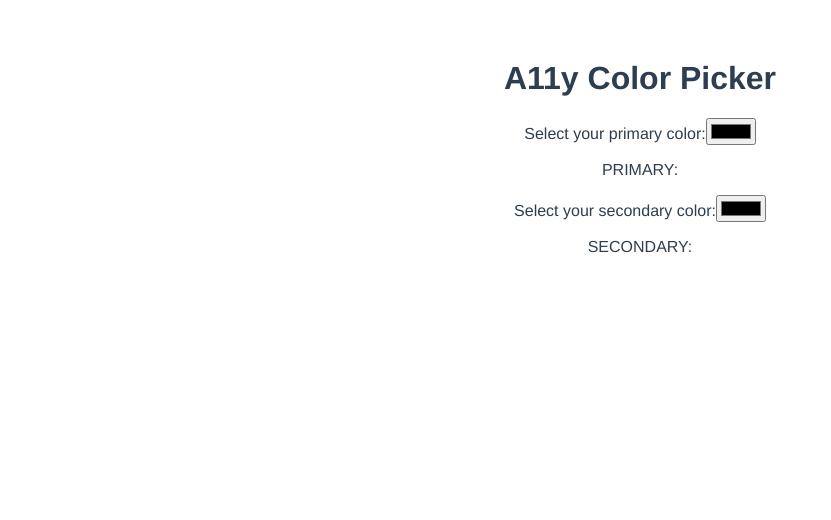
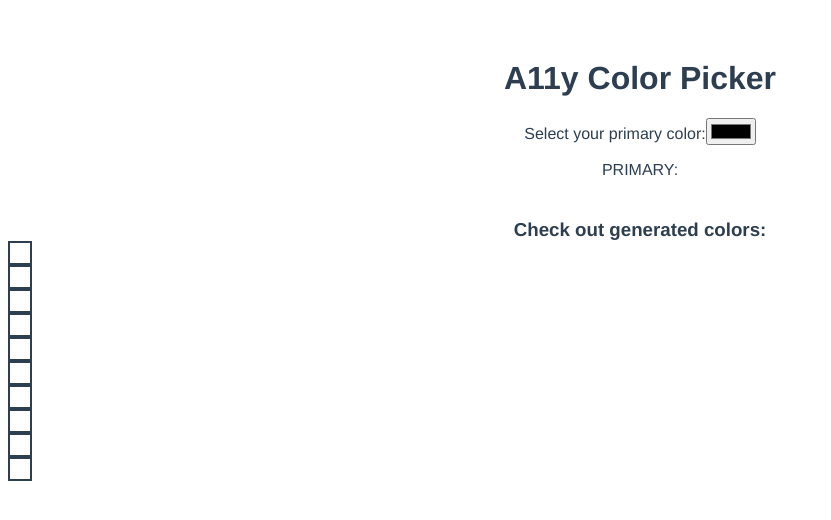
Before and after one commit to drinkingtheink/a11y-color-picker, a Vue app: page / in a window 1280 px wide. Shown: the top 520 px of the page, without its empty margins (0-831 px from the left). Built offline with nearby package versions, Linux system fonts and the light colour scheme.

Commit message:
scaffolding color generator and tiles

```diff
--- a/src/components/AppStage.vue
+++ b/src/components/AppStage.vue
@@ -1,5 +1,5 @@
 <template>
-  <div class="hello">
+  <main class="hello">
     <h1>A11y Color Picker</h1>
 
     <section class="primary-select">
@@ -7,50 +7,29 @@
       <input type="color" id="primary-color-select" @input="handlePrimaryColorChange" />
       <p>PRIMARY: {{ primary }}</p>
     </section>
-
-    <section v-if="selectionContrast" class="contrast">
-      <p>CONTRAST: {{ selectionContrast }}</p>
-    </section>
-
-    <section class="secondary-select">
-      <label for="secondary-color-select">Select your secondary color:</label>
-      <input type="color" id="secondary-color-select" @input="handleSecondaryColorChange" />
-      <p>SECONDARY: {{ secondary }}</p>
-    </section>
-  </div>
+  </main>
+  <ColorGen :color="primary" />
 </template>
 
 <script>
-import chroma from "chroma-js";
+import ColorGen from './ColorGen.vue';
 
 export default {
   name: 'AppStage',
   props: {
     msg: String
   },
+  components: {
+    ColorGen
+  },
   data() {
     return {
       primary: null,
-      secondary: null,
     }
   },
   methods: {
     handlePrimaryColorChange(event) {
       this.primary = event.target.value;
-    },
-    handleSecondaryColorChange(event) {
-      this.secondary = event.target.value;
-    },
-  },
-  computed: {
-    selectionContrast() {
-      let contrast = null;
-
-      if (this.primary && this.secondary) {
-          contrast = chroma.contrast(this.primary, this.secondary).toFixed(1);
-      }
-
-      return contrast;
     },
   },
 }
--- /dev/null
+++ b/src/components/ColorGen.vue
@@ -0,0 +1,44 @@
+<template>
+  <div class="color-generator">
+    <h3>Check out generated colors:</h3>
+
+		<section class="color-output">
+			<Tile v-for="color in countArr" :key="color">
+			</Tile>
+		</section>
+  </div>
+</template>
+
+<script>
+import Tile from './Tile.vue';
+
+export default {
+  name: 'ColorGen',
+  props: {
+    count: {
+			type: Number,
+			default: 10,
+		},
+		color: {
+			type: String,
+		},
+  },
+	components: {
+    Tile
+  },
+  data() {
+    return {
+			countArr: [],
+    }
+  },
+	mounted() {
+		for(let i = 0; i < this.count; i++){
+			this.countArr.push(`color-space-${i}`);
+		}
+	}
+}
+</script>
+
+<style>
+
+</style>
--- /dev/null
+++ b/src/components/Tile.vue
@@ -0,0 +1,28 @@
+<template>
+  <div class="color-tile">
+  </div>
+</template>
+
+<script>
+export default {
+  name: 'Tile',
+  props: {
+		color: {
+			type: String,
+		},
+  },
+}
+</script>
+
+<style>
+:root {
+--tileDim: 20px;
+}
+
+
+.color-tile {
+	height: var(--tileDim);
+	width: var(--tileDim);
+	border: 2px solid;
+}
+</style>
```
